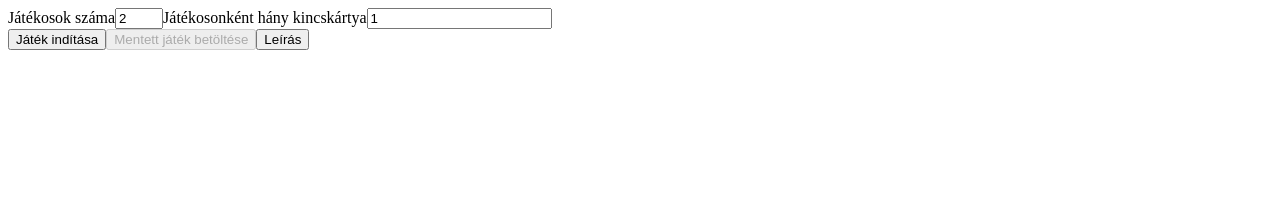
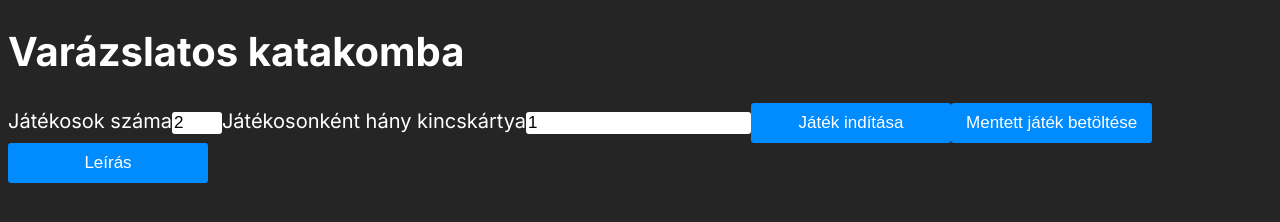
Before and after one commit to leventenyiro/wbp-bead1, a plain HTML site: page index.html in a window 1280 px wide. Drawn offline with Linux system fonts and the light colour scheme.

Commit message:
add css's

```diff
--- a/css/style.scss
+++ b/css/style.scss
@@ -1,16 +1,32 @@
+@import url("https://fonts.googleapis.com/css2?family=Inter:wght@100;200;300;400;500;600;700;800;900&display=swap");
+
+body {
+    font-family: 'Inter', sans-serif;
+    font-size: 20px;
+    background-color: rgb(37, 37, 37);
+    color: white
+}
+
+h1 {
+
+}
+
 #settings {
     // itt valami rend
 }
 
 #main {
-    display: grid;
+    display: flex;
+    align-items: center;
+    justify-content: center;
     grid-template-columns: 1fr 1fr;
 }
 
 #game {
-    display: flex;
+    display: block;
     align-items: center;
     justify-content: center;
+    clear: right;
 }
 
 #board {
@@ -86,17 +102,36 @@
     background-size: cover;
 }
 
-.selectPush {
+.availablePath {
+    cursor: pointer;
     box-shadow: inset 0 0 4px 4px magenta;
-    transition: 0.3s;
 }
 
-.selectPush:hover {
-    box-shadow: inset 0 0 8px 8px magenta;
-    transition: 0.3s;
+button {
+    background-color: rgb(0, 140, 255);
+    border: 0;
+    color: white;
+    min-width: 200px;
+    padding: 10px 15px 10px 15px;
+    border-radius: 3px;
+    transition: 0.2s;
+    font-size: 17px;
 }
 
-.availablePath {
+button:hover {
     cursor: pointer;
-    box-shadow: inset 0 0 8px 8px magenta;
+    background-color: rgb(0, 120, 255);
+    transition: 0.2s;
 }
+
+input {
+    font-size: 17px;
+    border: 0;
+    border-radius: 3px;
+    transition: 0.1s;
+}
+
+input:focus {
+    outline: 3px solid rgb(0, 120, 255);
+    transition: 0.1s;
+}
--- a/index.html
+++ b/index.html
@@ -8,6 +8,7 @@
     <link rel="stylesheet" href="css/style.css">
 </head>
 <body>
+    <h1>Varázslatos katakomba</h1>
     <div id="main"></div>
 </body>
 <script src="script.js"></script>
```
Also changed, not shown: css/style.css, 1 other file.
